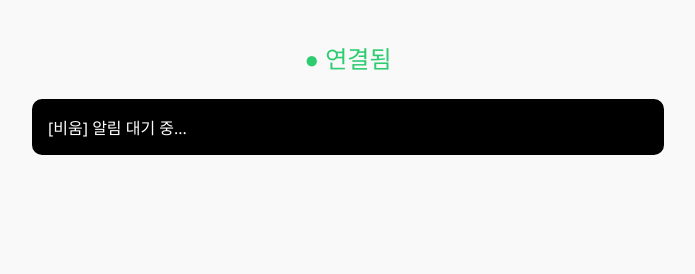
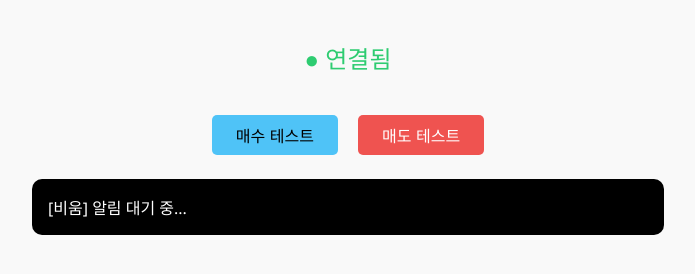
Before and after one commit to psm702/bium-alert, a plain HTML site: page index.html in a window 1280 px wide. Shown: the whole page, without its empty margins (292-987 px from the left). Drawn offline with Linux system fonts and the light colour scheme.

Commit message:
Add files via upload

```diff
--- a/index.html
+++ b/index.html
@@ -3,7 +3,7 @@
 <html lang="ko">
 <head>
     <meta charset="UTF-8">
-    <title>비움 실시간 알림</title>
+    <title>비움 실시간 알림 (테스트용)</title>
     <style>
         body {
             font-family: 'Segoe UI', sans-serif;
@@ -33,30 +33,40 @@
         .log-entry.sell {
             color: #EF5350;
         }
+        .buttons {
+            margin-top: 2em;
+        }
+        button {
+            font-size: 1em;
+            padding: 0.5em 1.5em;
+            margin: 0.5em;
+            border: none;
+            border-radius: 5px;
+            cursor: pointer;
+        }
+        .buy-btn { background: #4FC3F7; color: #000; }
+        .sell-btn { background: #EF5350; color: #fff; }
     </style>
 </head>
 <body>
     <div class="status">● 연결됨</div>
+    <div class="buttons">
+        <button class="buy-btn" onclick="sendTest('buy')">매수 테스트</button>
+        <button class="sell-btn" onclick="sendTest('sell')">매도 테스트</button>
+    </div>
     <div class="log" id="log">[비움] 알림 대기 중...</div>
 
     <script>
+        function sendTest(type) {
+            const message = type === "buy" ? "72.10 매수 타점 진입" : "71.65 매도 타점 발생";
             const log = document.getElementById('log');
-        const socket = new WebSocket('wss://bium-alert-server.fly.dev/ws');
-
-        socket.onmessage = function(event) {
-            try {
-                const data = JSON.parse(event.data);
-                const typeClass = data.type === "buy" ? "buy" : "sell";
             const now = new Date();
             const time = now.toLocaleTimeString('ko-KR', { hour12: false });
             const entry = document.createElement('div');
-                entry.className = 'log-entry ' + typeClass;
-                entry.innerText = `[${time}] ` + data.message;
+            entry.className = 'log-entry ' + type;
+            entry.innerText = `[${time}] ` + message;
             log.prepend(entry);
-            } catch (e) {
-                console.error('수신 오류:', e);
         }
-        };
     </script>
 </body>
 </html>
```
Lines whose indentation alone changed are shown as unchanged.
